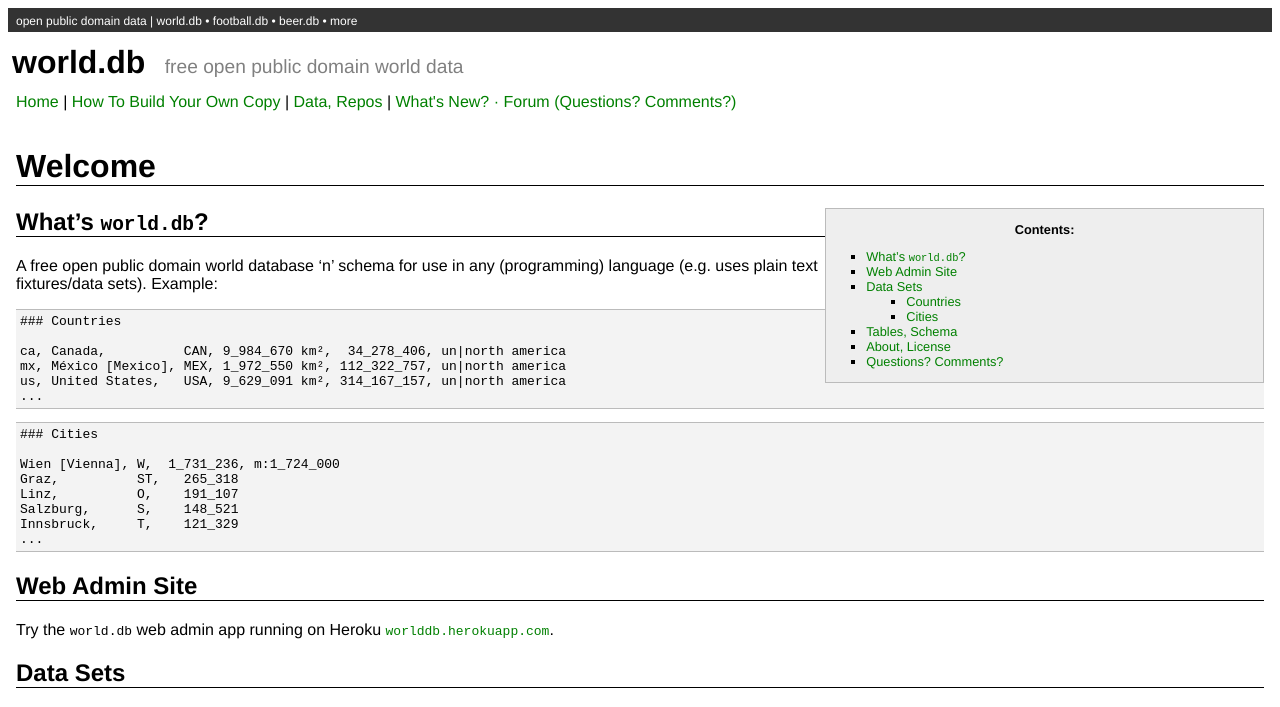
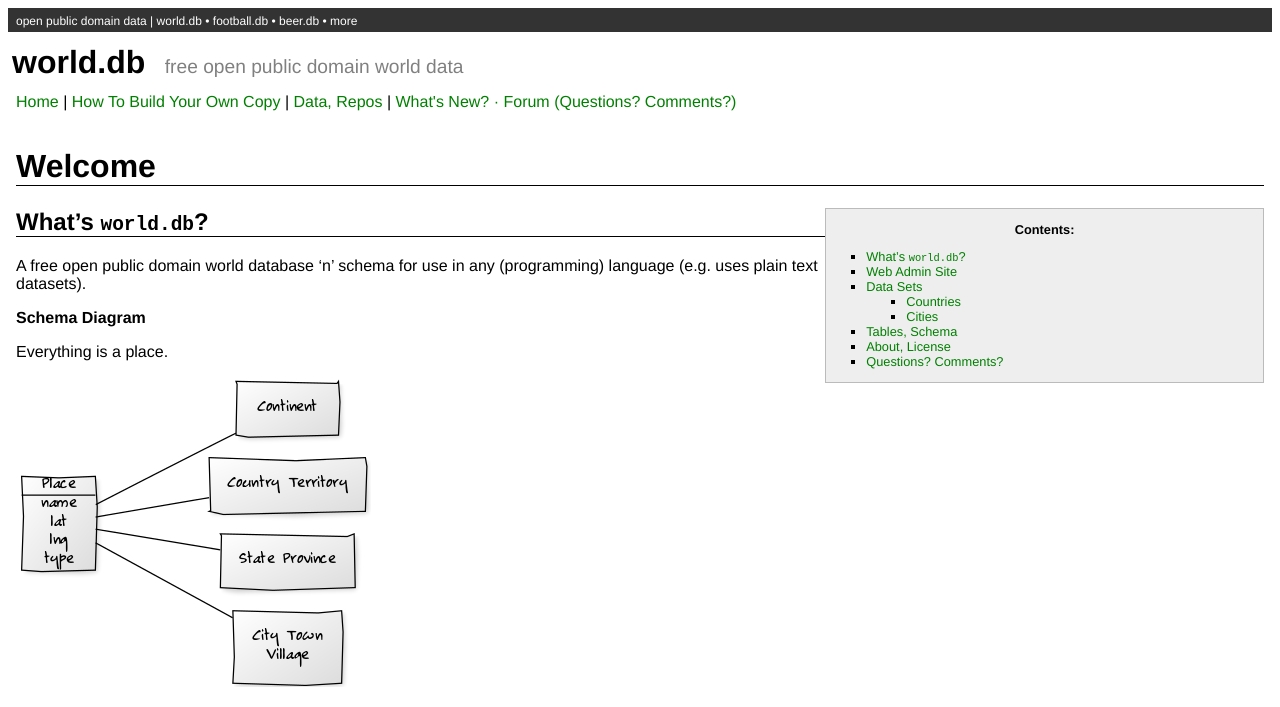
Before and after one commit to openmundi/openmundi.github.io, a Jekyll site: the page built from index.md, in a window 1280 px wide and 1400 px high. Shown: the top 707 px of the window. Built offline with Jekyll 4.4.1, drawn with Linux system fonts in a browser that asks for light colours; some of the changed text lies outside the part shown.

Commit message:
add diagram

```diff
--- a/index.md
+++ b/index.md
@@ -23,7 +23,20 @@ Contents:
 ## What's `world.db`?   {#whatis}
 
 A free open public domain world database 'n' schema
-for use in any (programming) language (e.g. uses plain text fixtures/data sets). Example:
+for use in any (programming) language (e.g. uses plain text datasets).
+
+**Schema Diagram**
+
+Everything is a place.
+
+![](i/worlddb-models-place.png)
+
+Continents > Countries > States > Cities.
+
+![](i/worlddb-models.png)
+
+
+**Datasets Examples**
 
 ~~~
 ### Countries
```
Also changed, not shown: i/worldb-models.png (added), i/worlddb-models-place.png (added).
